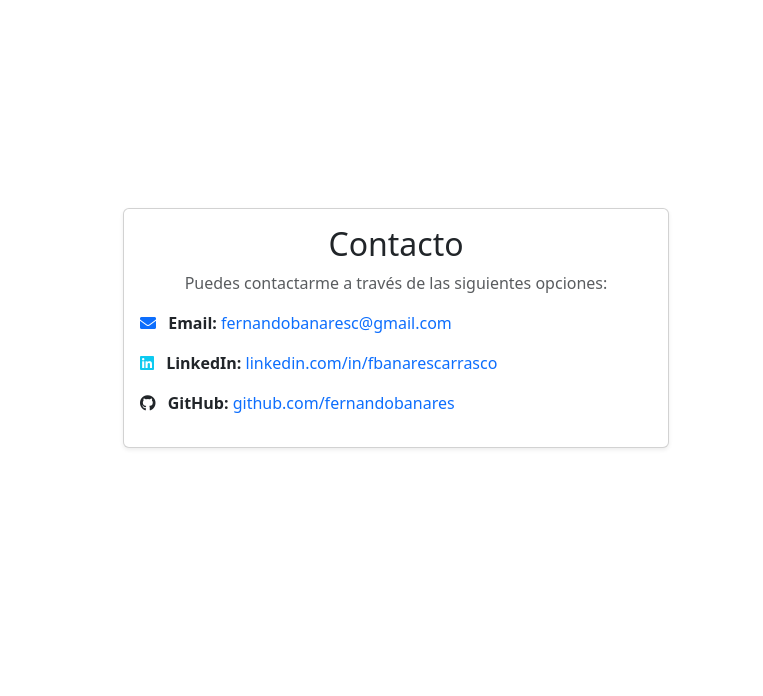
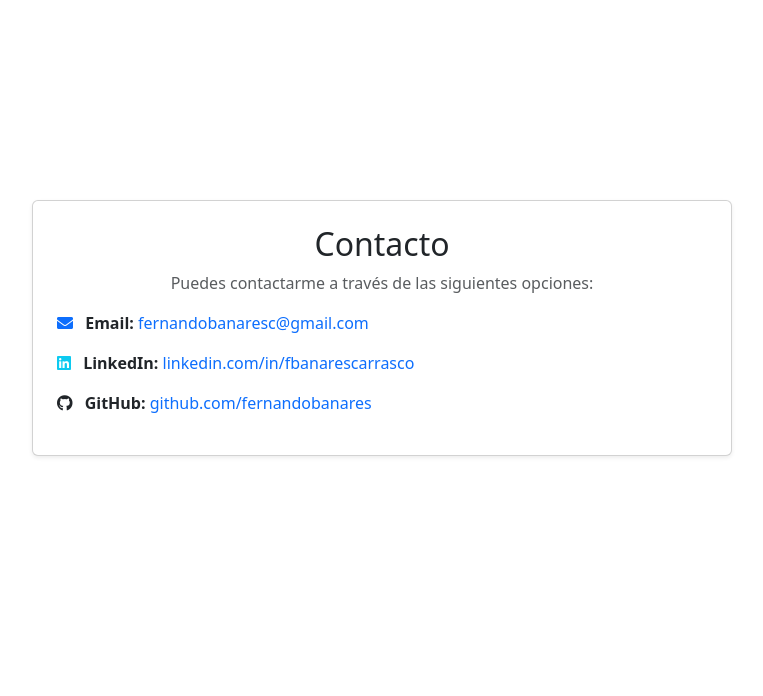
Before and after one commit to fernandobanares/portafolio1, a Django app: page /contacto/ in a window 1280 px wide. Shown: the part 168-864 px from the top of the page, without its empty margins (244-1007 px from the left). Run offline with Django 5.2, Linux system fonts and the light colour scheme.

Commit message:
corrección 2 contacto

```diff
--- a/templates/contacto.html
+++ b/templates/contacto.html
@@ -3,9 +3,9 @@
 
 {% block content %}
 <div class="container d-flex justify-content-center align-items-center min-vh-100">
-    <div class="col-lg-6">
-        <div class="card shadow-sm h-100">
-            <div class="card-body text-center">
+    <div class="col-lg-8 col-md-10">
+        <div class="card shadow-sm h-100" style="max-width: 700px; width: 100%;">
+            <div class="card-body text-center p-4">
                 <h2 class="card-title">Contacto</h2>
                 <p class="text-muted">Puedes contactarme a través de las siguientes opciones:</p>
                 <ul class="list-unstyled text-start mt-3">
```
